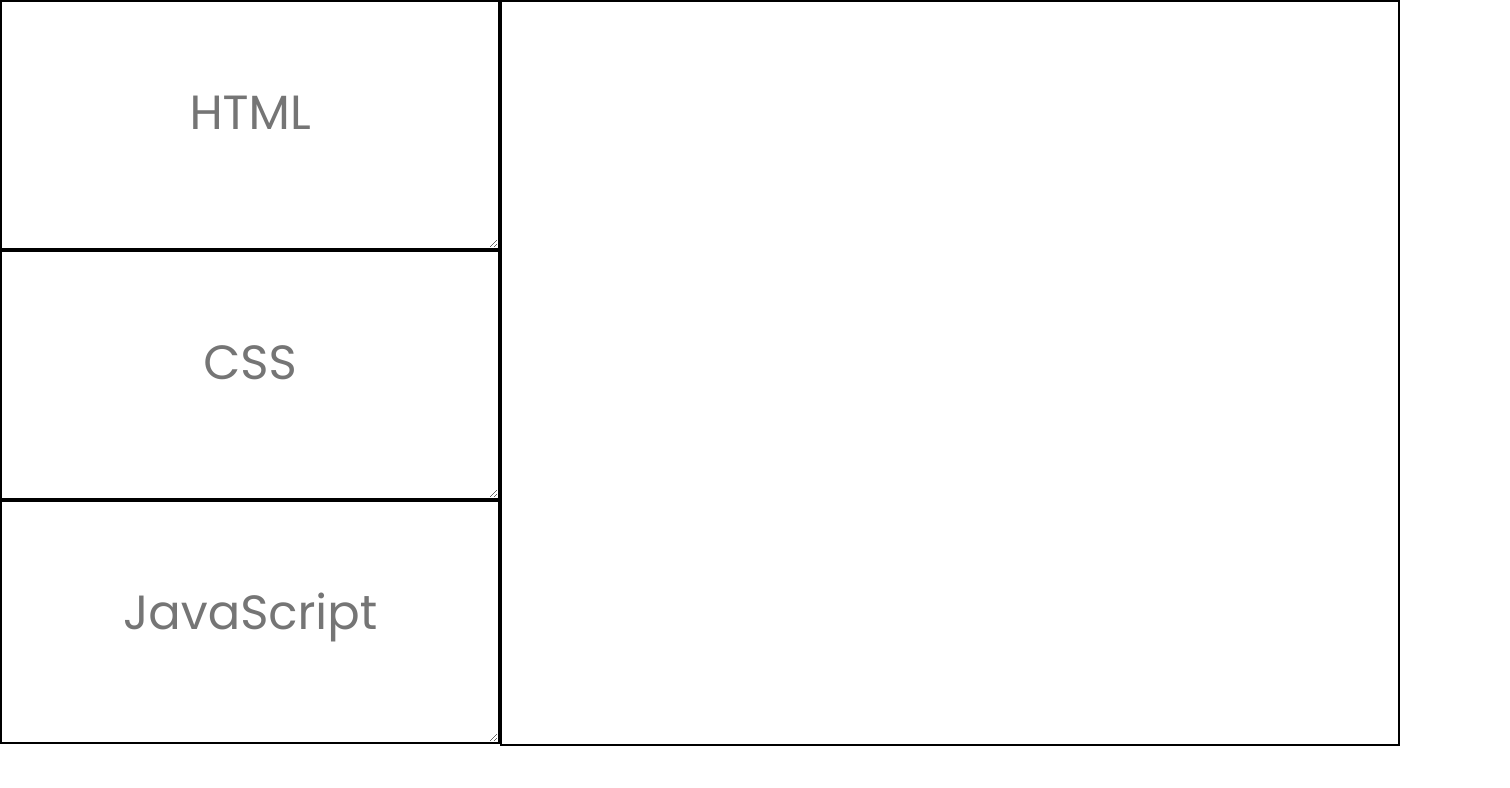
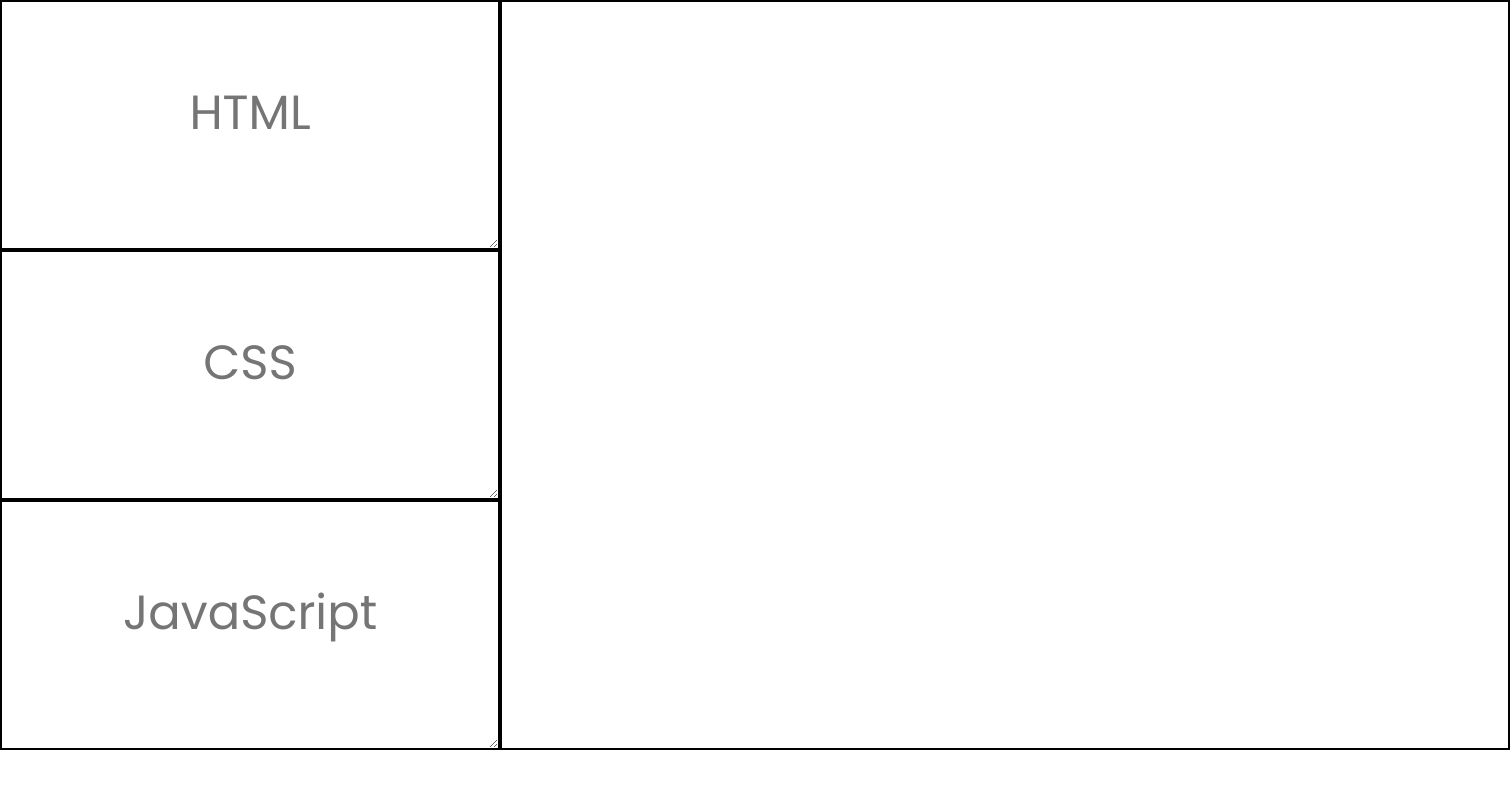
Before and after one commit to pratikt76/Live-Code-Editor-Like-Code-Pen, a plain HTML site: page index.html in a window 1280 px wide. Shown: the whole page, 1510 px wide, since content can reach past the window. Drawn offline with Linux system fonts and the light colour scheme.

Commit message:
Add files via upload

```diff
--- a/style.css
+++ b/style.css
@@ -23,8 +23,8 @@ textarea {
 }
 
 iframe {
-  width: 900px;
-  height: 746px;
+  width: 1010px;
+  height: 750px;
   border: 2px solid black;
   /* grid-row: 2/3;
   grid-column: 2/3; */
@@ -44,7 +44,7 @@ iframe {
   /* background-color: red; */
   grid-row: 3/4;
   grid-column: 1/2;
-  height: 244px;
+  /* height: 244px; */
 }
 
 #output {
```
